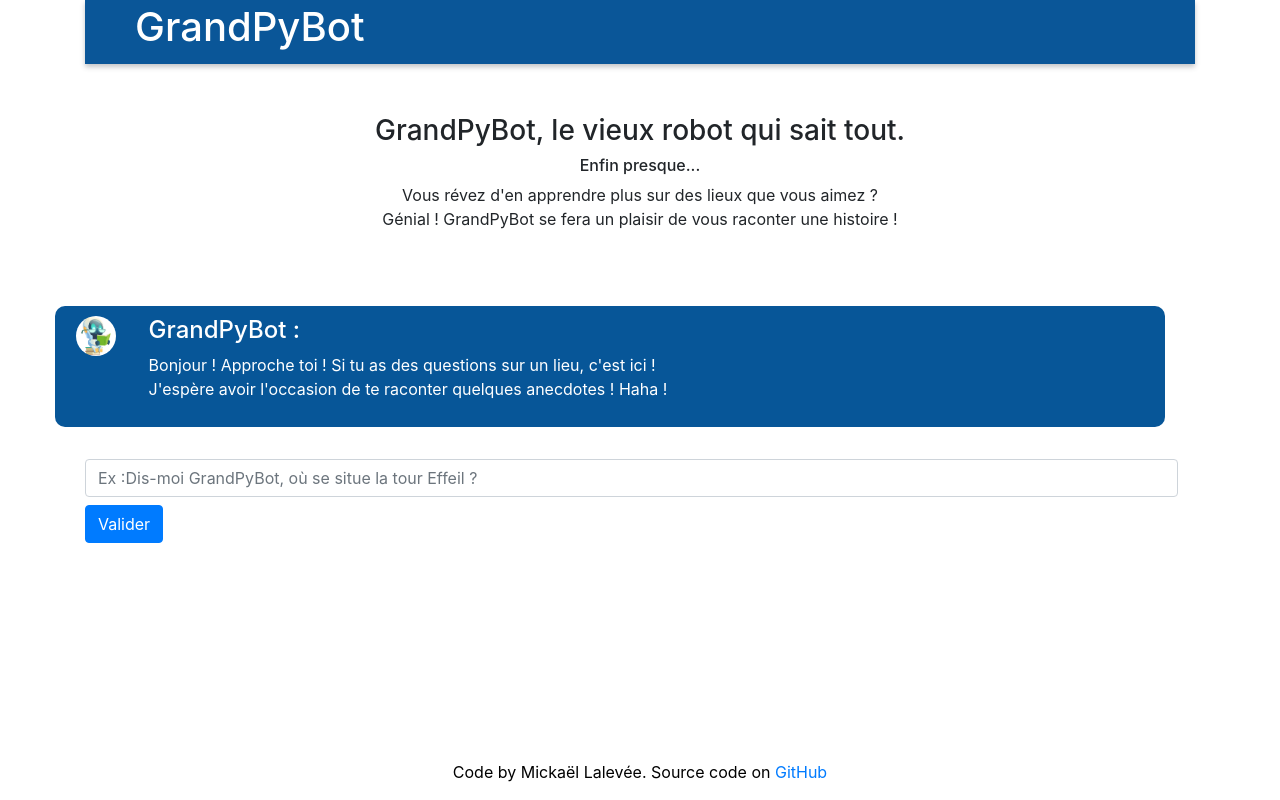
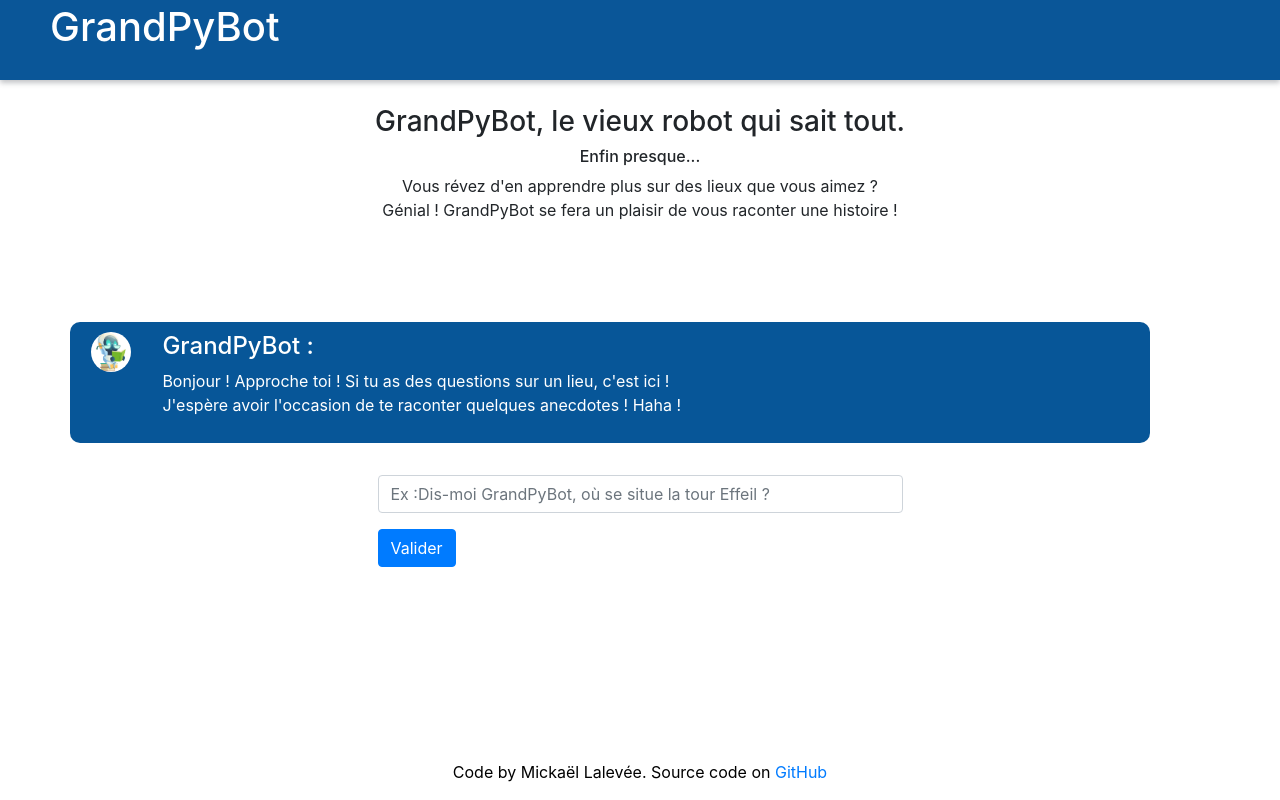
Before and after one commit to Elladan81/P7_GrandPyBot, a Flask app: page / in a window 1280 px wide. Run offline with Flask 2, Linux system fonts and the light colour scheme; some libraries are stand-ins or nearby versions.

Commit message:
This commit change style.css and JS code div container and col-sm change in index html

```diff
--- a/app_pybot/static/css/style.css
+++ b/app_pybot/static/css/style.css
@@ -5,7 +5,7 @@ html, body {
 }
 
 .header {
-    height: 8vh;
+    height: 80px;
     background-color: #0A5698;
     color:#fff;
     width: 100%;
@@ -16,7 +16,8 @@ html, body {
 .explanation {
     height: 160px;
     text-align: center;
-    margin-top: 50px;
+    margin-top: 25px;
+    margin-bottom: 25px;
 }
 
 .content-inside {
@@ -40,11 +41,6 @@ html, body {
     width: 75%;
     height: 250px;
     margin: auto;
-}
-
-#chatwindow {
-    min-height: 100px;
-    text-align: justify;
 }
 
 .user {
--- a/app_pybot/templates/index.html
+++ b/app_pybot/templates/index.html
@@ -21,7 +21,6 @@
 
 
 <body>
-<div class="container">
 
 <!-- /// HEADER : Logo, Title and Headline /// -->
 <header class="header">
@@ -33,30 +32,37 @@
             </h1>
         </div>
     </div>
+    </div>
 </header>
 
 <section class="explanation">
+    <div class="container">
         <div class="row">
-            <div class="container text-center">
-                <h3 id="headline">GrandPyBot, le vieux robot qui sait tout.</h3>
+            <div class="col-sm">
+                <div class="text-center">
+                    <h3 id=" headline">
+                        GrandPyBot, le vieux robot qui sait tout.</h3>
                     <h6>Enfin presque...</h6>
-                <p>Vous révez d'en apprendre plus sur des lieux que vous aimez ?<br/>
-                    Génial ! GrandPyBot se fera un plaisir de vous raconter une
+                    <p>Vous révez d'en apprendre plus sur des lieux que vous
+                        aimez
+                        ?<br/>
+                        Génial ! GrandPyBot se fera un plaisir de vous raconter
+                        une
                         histoire !</p>
+                </div>
+            </div>
         </div>
     </div>
 </section>
 
 <section id="grandpybot-chat">
-        <div class="row">
+    <!-- /// CHAT ZONE -->
     <div class="container">
-                <div class="content-inside">
-                    <!-- /// CHAT ZONE -->
-                    <div id="content">
-
         <!-- // Chat window and Input zone // -->
         <section id="chatzone">
-
+            <div class="container">
+                <div class="row h-100 justify-content-center align-items-center">
+                    <div class="col-sm">
                         <!-- Chat window -->
                         <div id="chatwindow">
                             <div id="chatstart" class="GrandPyBot">
@@ -73,27 +79,39 @@
                                 </p>
                             </div>
                         </div>
-
-                            <!-- Input zone -->
-                            <div id="chatform">
-                                <div class="form-inline">
-                                    <input id="user_query"
-                                           class="form-control mb-2 mr-sm-2"
-                                           type="text" size="100"
-                                           placeholder="Ex :Dis-moi GrandPyBot, où se situe la tour Effeil ?"
-                                           autofocus>
-                                    <input id="submit"
-                                           class="btn btn-primary mb-2"
-                                           type="button" value="Valider">
+                    </div>
                 </div>
             </div>
         </section>
+        <section id="inputzone">
+            <!-- Input zone -->
+            <div class="container">
+                <div class="row justify-content-center align-items-center">
+                    <div class="col-10 col-md-8 col-lg-6">
+                        <div id="chatform">
+                            <div class="form-horizontal">
+                                <div class="form-group">
+                                    <input id="user_query"
+                                           class="form-control mb-2 mr-sm-2"
+                                           type="text"
+                                           placeholder="Ex :Dis-moi GrandPyBot, où se situe la tour Effeil ?"
+                                           autofocus>
+                                </div>
+                                <div class="form-group">
+                                    <input class="btn btn-primary mb-2"
+                                           id="submit"
+                                           type="button"
+                                           value="Valider">
+                                </div>
+                            </div>
                         </div>
                     </div>
                 </div>
             </div>
         </section>
-    <!-- /// FOOTER /// -->
+    </div>
+</section>
+
 <footer class="footer">
     <div class="row">
         <div class="container-fluid">
@@ -104,7 +122,6 @@
         </div>
     </div>
 </footer>
-</div>
 
 
 <script src="https://code.jquery.com/jquery-3.4.1.slim.min.js"
```
Lines whose indentation alone changed are shown as unchanged.
